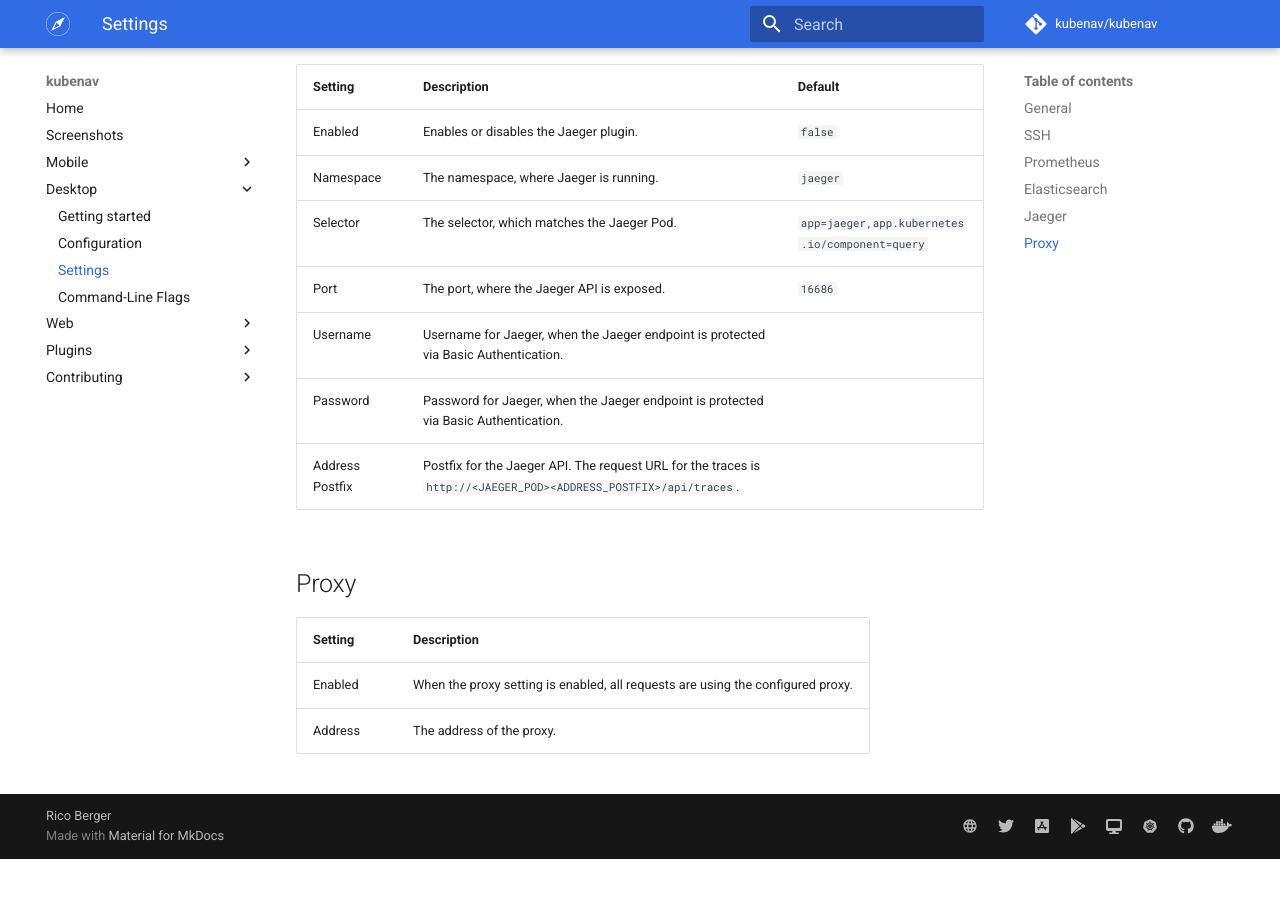
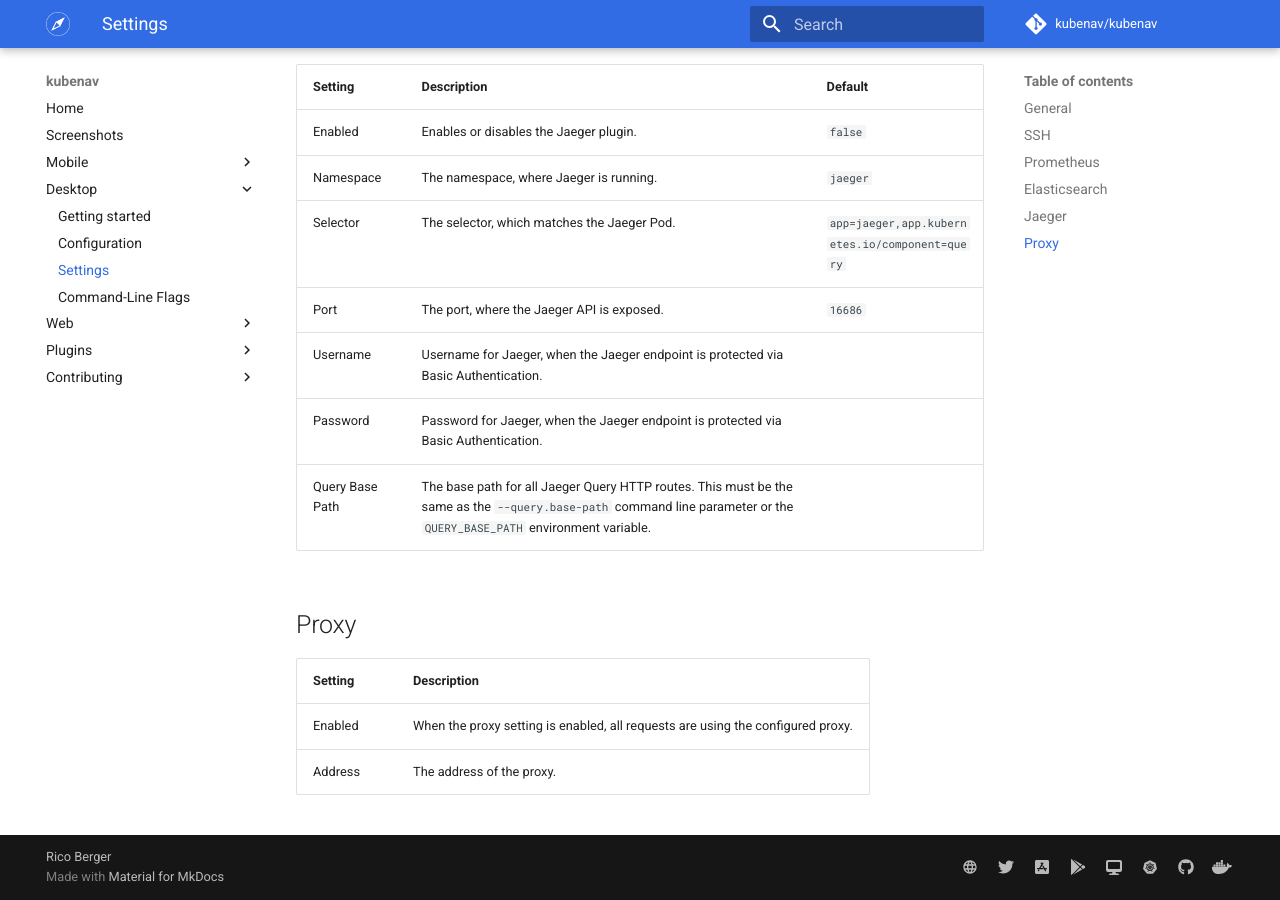
Before and after one commit to kubenav/docs, an MkDocs documentation site: the page built from docs/desktop/settings.md, in a window 1280 px wide and 900 px high, scrolled down 2177 px. Built offline with MkDocs 1.6.1 and Material for MkDocs 9.7.7, drawn with Linux system fonts in a browser that asks for light colours; comment, search, counter and statistics services are not loaded; before the commit the page ends 3036 px from its top, so only the background shows below that.

Commit message:
Rename address postfix to query base path

```diff
--- a/docs/desktop/settings.md
+++ b/docs/desktop/settings.md
@@ -55,7 +55,7 @@ kubenav provides multiple settings, to customize the look and usage of the app.
 | Port | The port, where the Jaeger API is exposed. | `16686` |
 | Username | Username for Jaeger, when the Jaeger endpoint is protected via Basic Authentication. | |
 | Password | Password for Jaeger, when the Jaeger endpoint is protected via Basic Authentication. | |
-| Address Postfix | Postfix for the Jaeger API. The request URL for the traces is `http://<JAEGER_POD><ADDRESS_POSTFIX>/api/traces`. | |
+| Query Base Path | The base path for all Jaeger Query HTTP routes. This must be the same as the `--query.base-path` command line parameter or the `QUERY_BASE_PATH` environment variable. | |
 
 ## Proxy
 
```
Also changed, not shown: docs/mobile/settings.md (+1 -1 lines).
